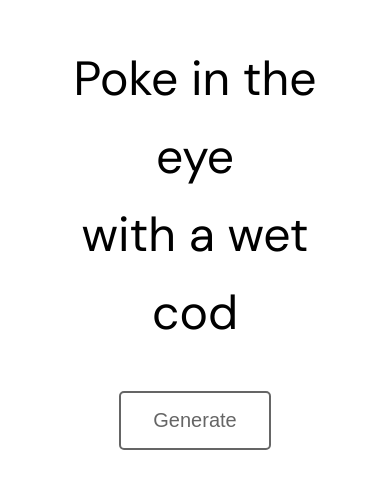
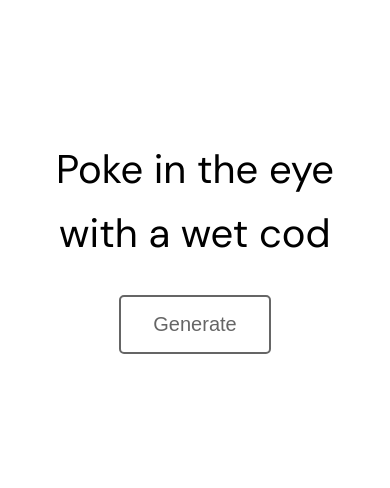
Before and after one commit to PixelZerg/PokeInEye, a plain HTML site: page index.html in a window 390 px wide. Shown: the part 174-662 px from the top of the page. Drawn offline with nearby package versions, Linux system fonts and the light colour scheme.

Commit message:
UI: responsive

```diff
--- a/script.js
+++ b/script.js
@@ -1,6 +1,7 @@
-w_verb = ["bash", "clap", "hit", "jab", "nudge", "pat", "poke", "prick", "prod", "shove", "slap", "stab", "stroke", "tickle", "twist"];
-w_bodypart = ["face", "eye", "nose", "mouth", "ear", "cheek", "chin", "nostril", "eyebrow", "eyelid", "eyelash", "lips", "arm", "finger", "palm", "wrist", "forearm", "elbow", "shoulder", "thumb", "knuckle", "leg", "foot", "knee", "shin", "ankle", "heel", "toe", "heart", "brain", "throat", "liver", "stomach", "ribs", "hair", "tongue", "teeth", "waist", "bicep", "neck"];
-w_marine = ["carp", "eel", "catfish", "blobfish", "shark", "cowfish", "stingray", "haddock", "jellyfish", "goldfish", "mackerel", "manta", "ray", "mullet", "needlefish", "anchovy", "cod", "piranha", "pufferfish", "herring", "sardine", "trout", "whale", "dolphin", "octopus", "lobster", "pike", "salmon", "shrimp", "seahorse", "penguin", "squid", "turtle", "crab", "seal", "walrus", "otter"];
+(function () {
+    var w_verb = ["bash", "clap", "hit", "jab", "nudge", "pat", "poke", "prick", "prod", "shove", "slap", "stab", "stroke", "tickle", "twist"];
+    var w_bodypart = ["face", "eye", "nose", "mouth", "ear", "cheek", "chin", "nostril", "eyebrow", "eyelid", "eyelash", "lips", "arm", "finger", "palm", "wrist", "forearm", "elbow", "shoulder", "thumb", "knuckle", "leg", "foot", "knee", "shin", "ankle", "heel", "toe", "heart", "brain", "throat", "liver", "stomach", "ribs", "hair", "tongue", "teeth", "waist", "bicep", "neck"];
+    var w_marine = ["carp", "eel", "catfish", "blobfish", "shark", "cowfish", "stingray", "haddock", "jellyfish", "goldfish", "mackerel", "ray", "mullet", "needlefish", "anchovy", "cod", "piranha", "pufferfish", "herring", "sardine", "trout", "whale", "dolphin", "octopus", "lobster", "pike", "salmon", "shrimp", "seahorse", "penguin", "squid", "turtle", "crab", "seal", "walrus", "otter"];
 
     var anim_done = true;
 
@@ -19,7 +20,7 @@ function title(s)
 
     function anim(id, word, on_done=null){
         // init the ul
-    word_ul = $('.word#'+id+' ul');
+        var word_ul = $('.word#'+id+' ul');
         word_ul.append("<li><span>"+word+"</span></li>");
         anim_done = false;
 
@@ -85,7 +86,4 @@ $(document).ready(function() {
             });
         })
     });
-
-
-// (function () {
-// })();
+})();
--- a/style.css
+++ b/style.css
@@ -71,3 +71,12 @@ span {
 .gen:hover{
   opacity: 1
 }
+
+@media only screen and (max-width: 840px) {
+  body{
+    font-size: 40px;
+  }
+  .box {
+      width: 95%;
+  }
+}
```
Lines whose indentation alone changed are shown as unchanged.
